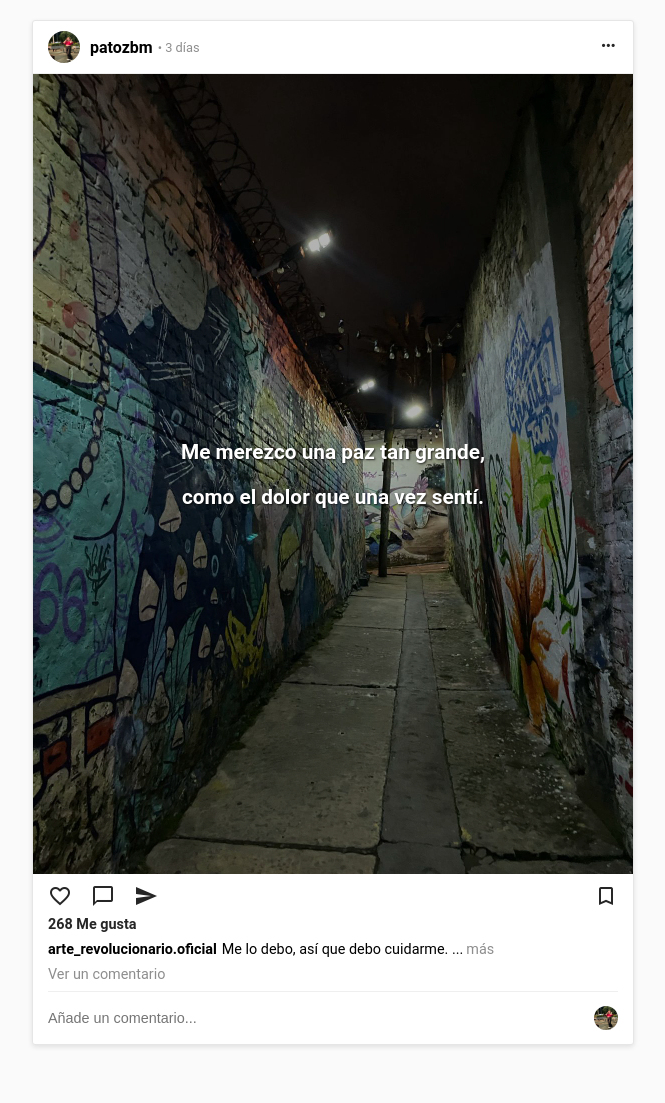
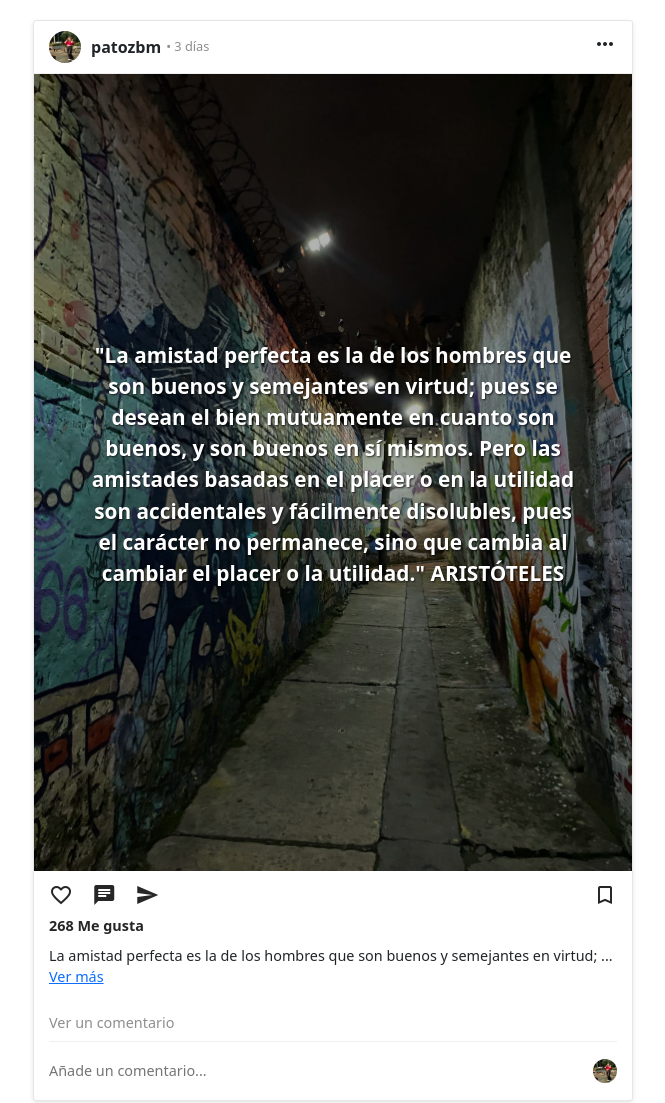
Before and after one commit to pat0-3/instagrampato, a plain HTML site: page index.html in a window 1280 px wide. Shown: the whole page, without its empty margins (307-972 px from the left). Before the commit the page ends 1065 px from the top, so only its background shows below. Drawn offline with nearby package versions, Linux system fonts and the light colour scheme.

Commit message:
acá actualizo el post

```diff
--- a/css/style.css
+++ b/css/style.css
@@ -1,4 +1,4 @@
-/* estilos.css */
+
 body {
     margin: 0;
     font-family: 'Roboto', sans-serif;
@@ -9,7 +9,7 @@
     min-height: 100vh;
   }
 
-  .contenedor-publicacion {
+  .contenedorPost {
     background-color: white;
     border: 1px solid #e6e6e6;
     border-radius: 3px;
@@ -19,8 +19,7 @@
     box-shadow: 0 2px 5px rgba(0, 0, 0, 0.1);
   }
 
-  /* Header */
-  .header-post {
+  .header {
     display: flex;
     justify-content: space-between;
     align-items: center;
@@ -28,12 +27,12 @@
     border-bottom: 1px solid #efefef;
   }
 
-  .user-info {
+  .info {
     display: flex;
     align-items: center;
   }
 
-  .avatar {
+  .perfil {
     width: 32px;
     height: 32px;
     border-radius: 50%;
@@ -41,26 +40,22 @@
     vertical-align: middle;
   }
 
-  .username {
+  .nombreUsuario {
     font-weight: bold;
   }
 
-  .time {
+  .tiempoPost {
     color: #8e8e8e;
     font-size: 0.8em;
     margin-left: 5px;
   }
 
-  .options {
-    /* Estilos para el contenedor del icono de opciones */
-  }
-
-  .options .material-icons {
-    font-size: 1.2em;
+  .opciones .iconos {
+    font-size: 20px;
     color: #262626;
   }
 
-  /* Imagen */
+
   .contenedor-imagen {
     position: relative;
   }
--- a/index.html
+++ b/index.html
@@ -6,27 +6,28 @@
   <title>Publicación de Instagram</title>
   <link rel="stylesheet" href="css/style.css">
   <link href="https://fonts.googleapis.com/icon?family=Material+Icons" rel="stylesheet">
+  <link rel="stylesheet" href="	https://cdn.jsdelivr.net/npm/bootstrap@5.3.5/dist/css/bootstrap.min.css">
 </head>
 <body>
 
-  <div class="contenedor-publicacion">
-    <div class="header-post">
-      <div class="user-info">
-        <img src="img/profile.jpeg" alt="Foto de perfil" class="avatar">
-        <span class="username">patozbm</span>
-        <span class="time"> • 3 días</span>
+  <div class="contenedorPost">
+    <div class="header">
+      <div class="info">
+        <img src="img/profile.jpeg" alt="Foto de perfil" class="perfil">
+        <span class="nombreUsuario">patozbm</span>
+        <span class="tiempoPost"> • 3 días</span>
       </div>
-      <div class="options">
+      <div class="opciones">
         <span class="material-icons">more_horiz</span>
       </div>
     </div>
 
     <div class="contenedor-imagen">
-      <img src="img/calle.jpeg" alt="Paisaje tranquilo">
+      <img src="img/calle.jpeg" alt="callejon">
       <div class="texto-overlay">
         <div class="mensaje">
-          <p>Me merezco una paz tan grande,</p>
-          <p>como el dolor que una vez sentí.</p>
+          <p>"La amistad perfecta es la de los hombres que son buenos y semejantes en virtud; pues se desean el bien mutuamente en cuanto son buenos, y son buenos en sí mismos. Pero las amistades basadas en el placer o en la utilidad son accidentales y fácilmente disolubles, pues el carácter no permanece, sino que cambia al cambiar el placer o la utilidad." ARISTÓTELES</p>
+
         </div>
       </div>
     </div>
@@ -35,7 +36,7 @@
       <div class="actions">
         <div class="left-actions">
           <span class="material-icons">favorite_border</span>
-          <span class="material-icons">chat_bubble_outline</span>
+          <span class="material-icons">chat</span>
           <span class="material-icons">send</span>
         </div>
         <div class="right-actions">
@@ -46,9 +47,16 @@
         <span>268 Me gusta</span>
       </div>
       <div class="caption">
-        <span class="username-caption">arte_revolucionario.oficial</span>
-        <span>Me lo debo, así que debo cuidarme. ...</span>
-        <span class="more">más</span>
+        <p>
+          La amistad perfecta es la de los hombres que son buenos y semejantes en virtud;
+          <span id="dots">...</span>
+          <span id="more" class="collapse">
+            pues se desean el bien mutuamente en cuanto son buenos, y son buenos en sí mismos. Pero las amistades basadas en el placer o en la utilidad son accidentales y fácilmente disolubles, pues el carácter no permanece, sino que cambia al cambiar el placer o la utilidad." ARISTÓTELES
+          </span>
+          <a class="text-primary" href="#more" role="button" data-bs-toggle="collapse" aria-expanded="false" aria-controls="more">
+            Ver más
+          </a>
+        </p>
       </div>
       <div class="comments">
         <span>Ver un comentario</span>
@@ -59,6 +67,7 @@
       </div>
     </div>
   </div>
-
+<script src="https://cdn.jsdelivr.net/npm/@popperjs/core@2.11.8/dist/umd/popper.min.js" integrity="sha384-I7E8VVD/ismYTF4hNIPjVp/Zjvgyol6VFvRkX/vR+Vc4jQkC+hVqc2pM8ODewa9r" crossorigin="anonymous"></script>
+<script src="https://cdn.jsdelivr.net/npm/bootstrap@5.3.5/dist/js/bootstrap.min.js" integrity="sha384-VQqxDN0EQCkWoxt/0vsQvZswzTHUVOImccYmSyhJTp7kGtPed0Qcx8rK9h9YEgx+" crossorigin="anonymous"></script>
 </body>
 </html>
```
